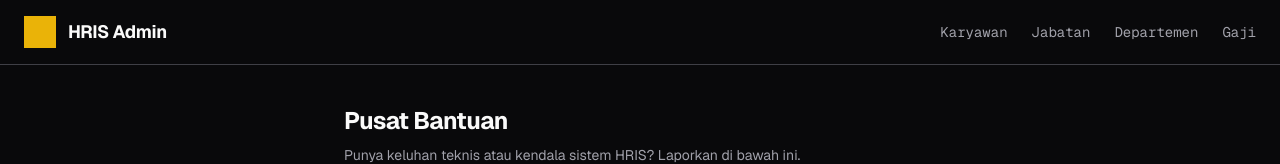
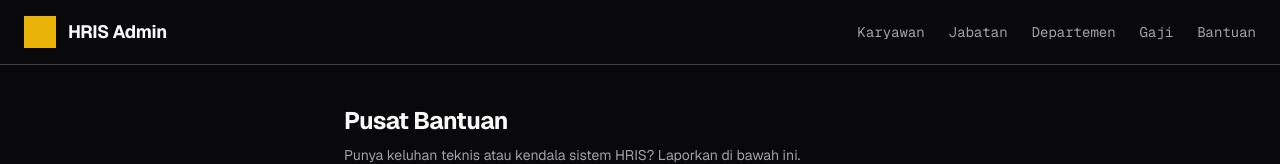
Before and after one commit to MRKOsius/Manajemen-Karyawan, a Next.js app: page /bantuan in a window 1280 px wide. Shown: the top 164 px of the page. Built offline with nearby package versions, Linux system fonts and the light colour scheme.

Commit message:
🔗 FIX: Routing dan proxy perlindungan halaman Bantuan

```diff
--- a/src/app/components/Header.tsx
+++ b/src/app/components/Header.tsx
@@ -10,6 +10,7 @@ const navLinks = [
     { label: "Jabatan", href: "/jabatan" },
     { label: "Departemen", href: "/departemen" },
     { label: "Gaji", href: "/gaji" },
+    { label: "Bantuan", href: "/bantuan" },
 ]
 
 export default function Header() {
--- a/src/proxy.ts
+++ b/src/proxy.ts
@@ -17,5 +17,6 @@ export const config = {
         "/jabatan/:path*",
         "/departemen/:path*",
         "/gaji/:path*",
+        "/bantuan/:path*",
     ]
 }
```
